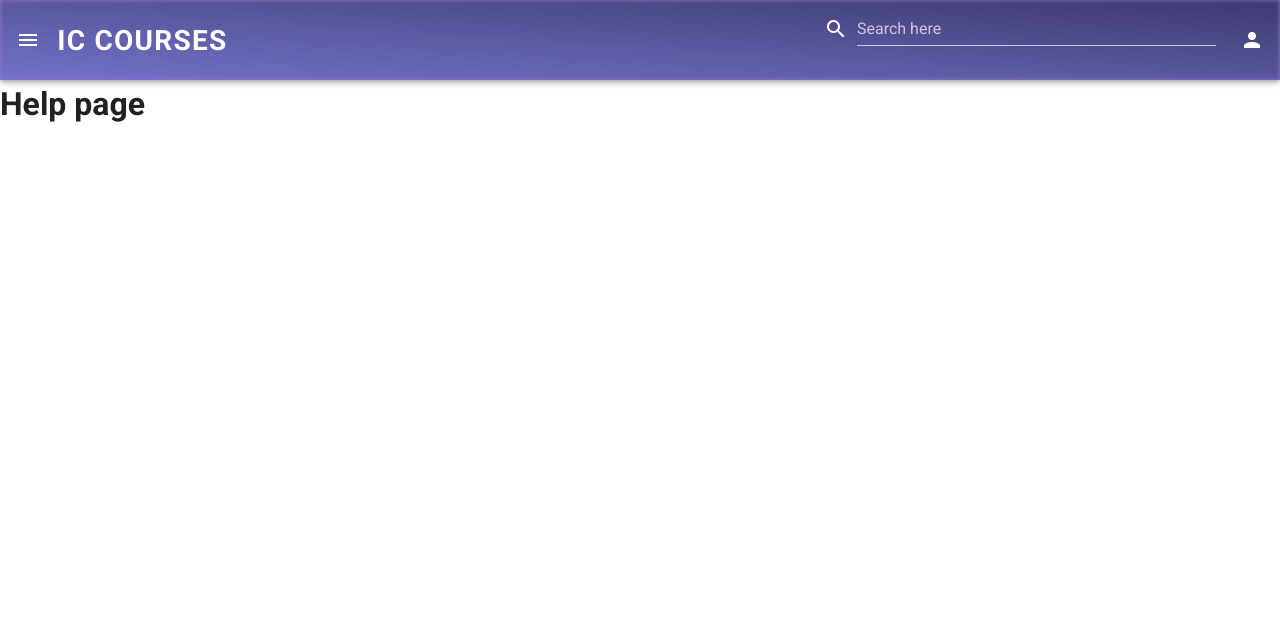
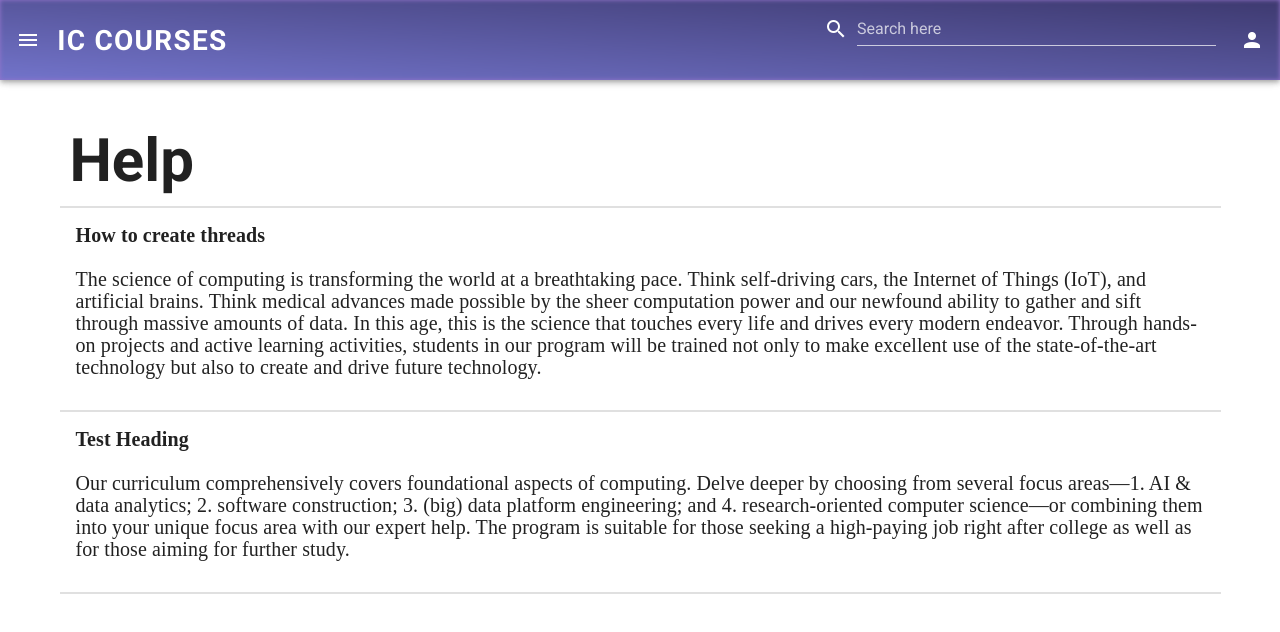
Before and after one commit to GigaCatZ/Frontend, a Vue app in the folder frontend_vue/: page /help in a window 1280 px wide. Shown: the top 632 px of the page. Built offline with nearby package versions, Linux system fonts and the light colour scheme.

Commit message:
Added - Help Page

```diff
--- a/frontend_vue/src/components/Help.vue
+++ b/frontend_vue/src/components/Help.vue
@@ -1,5 +1,59 @@
+<style>
+h2 {
+  font-size: 60px;
+  margin-left: 10px;
+}
+h3 {
+  font-size: 20px;
+  font-family: "Times New Roman", Times, serif;
+}
+p {
+  font-size: 20px;
+  font-family: "Times New Roman", Times, serif;
+}
+</style>
 <template>
-  <h1>Help page</h1>
+  <v-container>
+    <br />
+    <v-row>
+      <v-col>
+        <h2>Help</h2>
+        <v-divider></v-divider><v-divider></v-divider>
+      </v-col>
+    </v-row>
+    <!-- Start of Section -->
+    <v-card-text>
+      <h3>How to create threads</h3>
+      <br />
+      <p>
+        The science of computing is transforming the world at a breathtaking
+        pace. Think self-driving cars, the Internet of Things (IoT), and
+        artificial brains. Think medical advances made possible by the sheer
+        computation power and our newfound ability to gather and sift through
+        massive amounts of data. In this age, this is the science that touches
+        every life and drives every modern endeavor. Through hands-on projects
+        and active learning activities, students in our program will be trained
+        not only to make excellent use of the state-of-the-art technology but
+        also to create and drive future technology.
+      </p>
+    </v-card-text>
+    <v-divider></v-divider><v-divider></v-divider>
+    <!-- End of Section -->
+    <v-card-text>
+      <h3>Test Heading</h3>
+      <br />
+      <p>
+        Our curriculum comprehensively covers foundational aspects of computing.
+        Delve deeper by choosing from several focus areas—1. AI & data
+        analytics; 2. software construction; 3. (big) data platform engineering;
+        and 4. research-oriented computer science—or combining them into your
+        unique focus area with our expert help. The program is suitable for
+        those seeking a high-paying job right after college as well as for those
+        aiming for further study.
+      </p>
+    </v-card-text>
+    <v-divider></v-divider><v-divider></v-divider>
+  </v-container>
 </template>
 
 <script>
```
